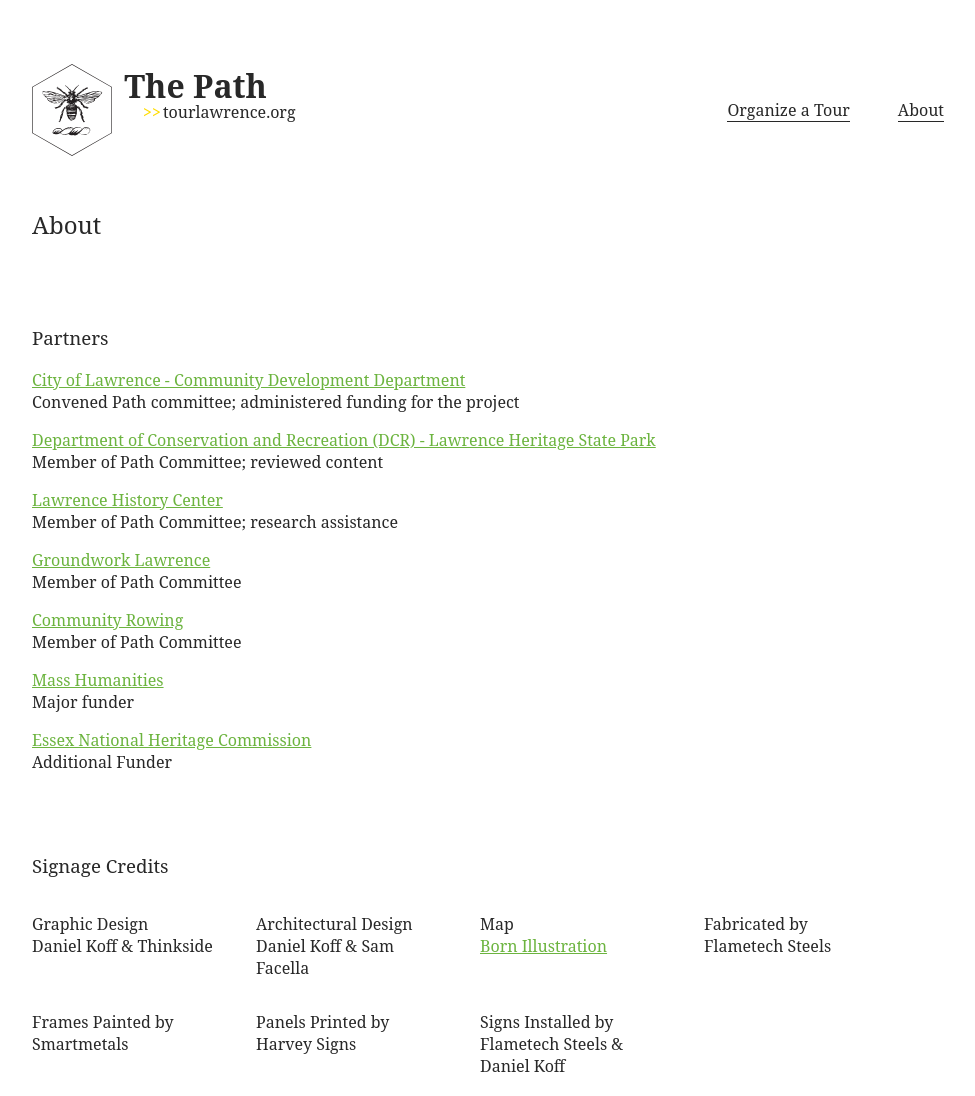
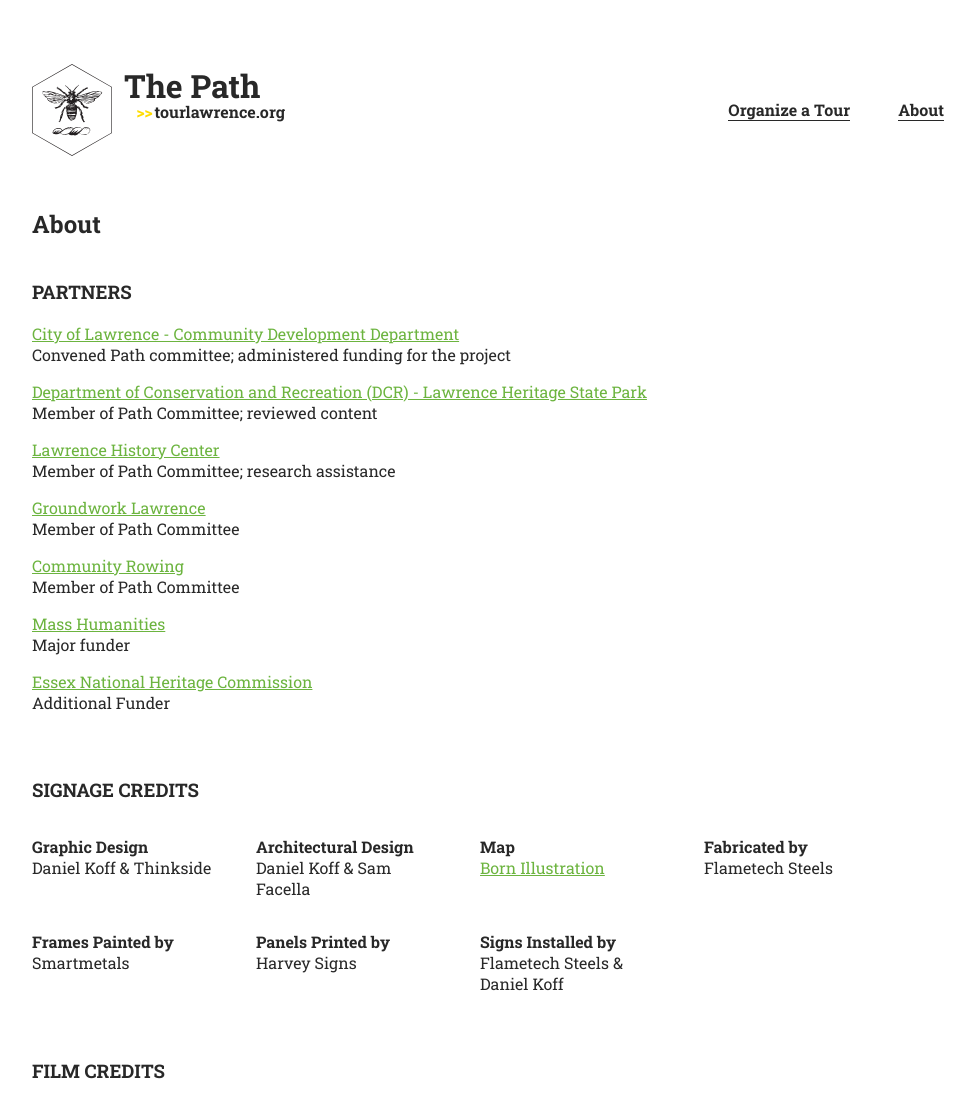
Before and after one commit to twaldorf/tourlawrence, a website: page about.html in a window 1280 px wide. Shown: the top 1096 px of the page, without its empty margins (128-1103 px from the left). Drawn offline with Linux system fonts and the light colour scheme.

Commit message:
add webfont fnc

```diff
--- a/about.html
+++ b/about.html
@@ -26,7 +26,7 @@
       </header>
       <main class="paragraphs">
         <h2>About</h2>
-        <h3>Partners</h3>
+        <h3 class="top">Partners</h3>
         <ul>
           <li><a href="http://www.cityoflawrence.com/community-development.aspx">City of Lawrence - Community Development Department</a>
           <p>Convened Path
--- a/css/less/styles.less
+++ b/css/less/styles.less
@@ -8,14 +8,15 @@
 @red: #cf381e;
 
 @activecolor: @red;
-// @import "_structure.less";
+@import url('https://fonts.googleapis.com/css?family=Roboto+Slab:400,700');
+
 
 body {
   padding: 0;
   margin: 0;
   background-color: @bgcolor;
-  font-family: Museo, 'serif';
-  font-weight: 300;
+  font-family: 'Roboto Slab', 'Museo', 'serif';
+  font-weight: 400;
   color: @textcolor;
   @media (max-height: 680px), screen and (orientation: portrait) {
     font-size:44px;
@@ -35,7 +36,10 @@
   p {margin-top:0;}
   ul {padding: 0; margin:0}
   h3 {
-    margin-top: 4rem;
+    &:not(.top) {
+      margin-top: 3rem;
+    }
+    text-transform: uppercase;
   }
   .column-list {
     display: flex;
@@ -50,16 +54,16 @@
       }
 
       margin: 1rem 2rem 0 0;
-      font-weight: 500;
+      font-weight: 700;
       p {
-        font-weight:300;
+        font-weight:400;
       }
     }
   }
 }
 
 nav {
-  font-weight: 500;
+  font-weight: 700;
   padding-top: 2rem;
   vertical-align: super;
   a {
@@ -96,7 +100,7 @@
 }
 
 h1, h2, h3, h4, h5{
-  font-weight: 500;
+  font-weight: 700;
 }
 
 header {
@@ -141,6 +145,7 @@
     nav{
       flex-direction: column;
       align-items: flex-start;
+      margin-top:4rem;
     }
   }
 }
```
Also changed, not shown: css/styles.css.
